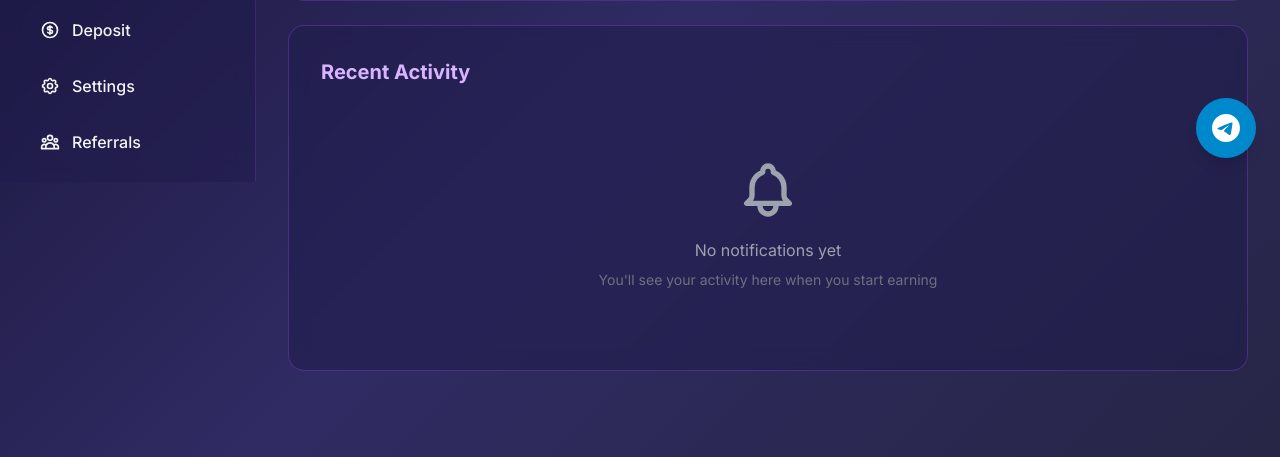
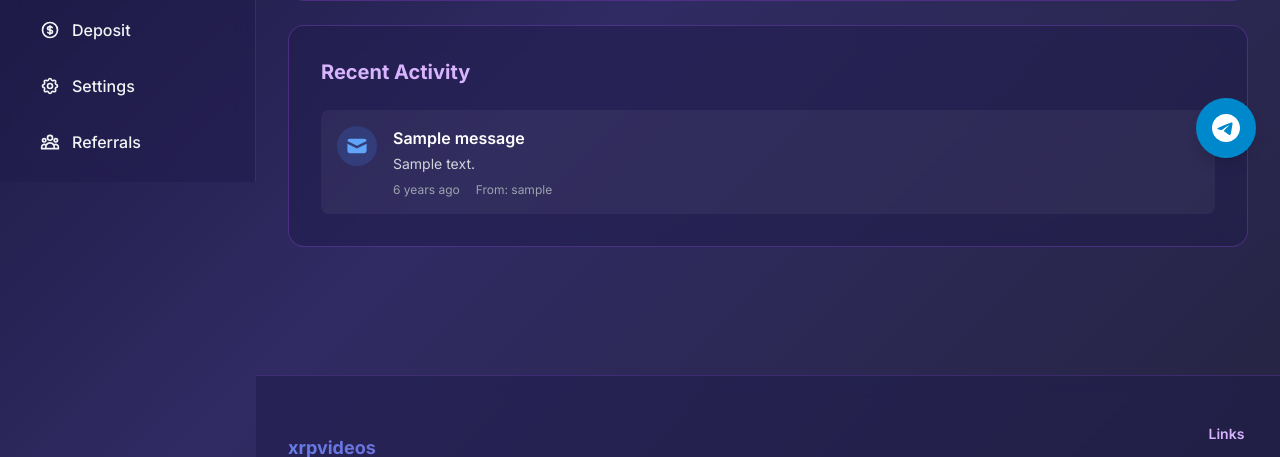
Before and after one commit to mainmesh/xrp_videos, a Django app: page /accounts/notifications/ in a window 1280 px wide. Shown: the part 618-1075 px from the top of the page. Run offline with Django 4.2, Linux system fonts and the light colour scheme; a user stored in the database is signed in; tables that the repository leaves empty hold one stand-in row (values such as "Sample post"); some libraries are stand-ins or nearby versions.

Commit message:
Add notification system for video rewards - users receive notifications when rewards are credited

```diff
--- a/accounts/views.py
+++ b/accounts/views.py
@@ -386,7 +386,15 @@ def stripe_webhook(request):
 @login_required
 def notifications(request):
     """Display user notifications."""
-    return render(request, "accounts/notifications.html")
+    from core.models import Message
+
+    # Get messages where user is the receiver
+    messages_list = Message.objects.filter(receiver=request.user).order_by('-created_at')[:50]
+
+    context = {
+        'notifications': messages_list
+    }
+    return render(request, "accounts/notifications.html", context)
 
 
 @login_required
--- /dev/null
+++ b/core/context_processors.py
@@ -0,0 +1,9 @@
+from core.models import Message
+
+
+def unread_notifications(request):
+    """Add unread notifications count to all templates."""
+    if request.user.is_authenticated:
+        unread_count = Message.objects.filter(receiver=request.user, is_read=False).count()
+        return {'unread_notifications_count': unread_count}
+    return {'unread_notifications_count': 0}
--- a/templates/accounts/notifications.html
+++ b/templates/accounts/notifications.html
@@ -54,6 +54,50 @@
     <h3 class="text-xl font-bold text-purple-300 mb-6">Recent Activity</h3>
 
     <div class="space-y-4">
+      {% if notifications %}
+        {% for notification in notifications %}
+        <div class="p-4 {% if not notification.is_read %}bg-purple-500/10 border-l-4 border-purple-500{% else %}bg-white/5{% endif %} rounded-lg hover:bg-white/10 transition">
+          <div class="flex items-start gap-4">
+            <div class="flex-shrink-0">
+              {% if '✅' in notification.subject or 'Reward' in notification.subject %}
+                <div class="w-10 h-10 bg-green-500/20 rounded-full flex items-center justify-center">
+                  <svg class="w-6 h-6 text-green-400" fill="currentColor" viewBox="0 0 20 20">
+                    <path fill-rule="evenodd" d="M10 18a8 8 0 100-16 8 8 0 000 16zm3.707-9.293a1 1 0 00-1.414-1.414L9 10.586 7.707 9.293a1 1 0 00-1.414 1.414l2 2a1 1 0 001.414 0l4-4z" clip-rule="evenodd"/>
+                  </svg>
+                </div>
+              {% elif 'Withdrawal' in notification.subject %}
+                <div class="w-10 h-10 bg-yellow-500/20 rounded-full flex items-center justify-center">
+                  <svg class="w-6 h-6 text-yellow-400" fill="currentColor" viewBox="0 0 20 20">
+                    <path d="M4 4a2 2 0 00-2 2v1h16V6a2 2 0 00-2-2H4z"/>
+                    <path fill-rule="evenodd" d="M18 9H2v5a2 2 0 002 2h12a2 2 0 002-2V9zM4 13a1 1 0 011-1h1a1 1 0 110 2H5a1 1 0 01-1-1zm5-1a1 1 0 100 2h1a1 1 0 100-2H9z" clip-rule="evenodd"/>
+                  </svg>
+                </div>
+              {% else %}
+                <div class="w-10 h-10 bg-blue-500/20 rounded-full flex items-center justify-center">
+                  <svg class="w-6 h-6 text-blue-400" fill="currentColor" viewBox="0 0 20 20">
+                    <path d="M2.003 5.884L10 9.882l7.997-3.998A2 2 0 0016 4H4a2 2 0 00-1.997 1.884z"/>
+                    <path d="M18 8.118l-8 4-8-4V14a2 2 0 002 2h12a2 2 0 002-2V8.118z"/>
+                  </svg>
+                </div>
+              {% endif %}
+            </div>
+            <div class="flex-1 min-w-0">
+              <div class="flex items-start justify-between mb-1">
+                <h4 class="font-semibold text-white truncate">{{ notification.subject }}</h4>
+                {% if not notification.is_read %}
+                  <span class="ml-2 px-2 py-0.5 bg-purple-500 text-white text-xs rounded-full flex-shrink-0">New</span>
+                {% endif %}
+              </div>
+              <p class="text-sm text-gray-300 mb-2">{{ notification.message }}</p>
+              <div class="flex items-center gap-4 text-xs text-gray-400">
+                <span>{{ notification.created_at|timesince }} ago</span>
+                <span>From: {{ notification.sender.username }}</span>
+              </div>
+            </div>
+          </div>
+        </div>
+        {% endfor %}
+      {% else %}
       <!-- Empty State -->
       <div class="text-center py-12">
         <svg class="w-16 h-16 mx-auto text-gray-400 mb-4" fill="none" stroke="currentColor" viewBox="0 0 24 24">
@@ -62,6 +106,7 @@
         <p class="text-gray-400 mb-2">No notifications yet</p>
         <p class="text-sm text-gray-500">You'll see your activity here when you start earning</p>
       </div>
+      {% endif %}
     </div>
   </div>
 </div>
--- a/templates/base.html
+++ b/templates/base.html
@@ -428,6 +428,13 @@
             <svg class="w-5 h-5" fill="none" stroke="currentColor" viewBox="0 0 24 24"><path stroke-linecap="round" stroke-linejoin="round" stroke-width="2" d="M3 8l7.89 5.26a2 2 0 002.22 0L21 8M5 19h14a2 2 0 002-2V7a2 2 0 00-2-2H5a2 2 0 00-2 2v10a2 2 0 002 2z"></path></svg>
             <span class="font-medium">Inbox</span>
           </a>
+          <a href="{% url 'accounts:notifications' %}" class="sidebar-link flex items-center gap-3 px-4 py-3 rounded-lg transition relative">
+            <svg class="w-5 h-5" fill="none" stroke="currentColor" viewBox="0 0 24 24"><path stroke-linecap="round" stroke-linejoin="round" stroke-width="2" d="M15 17h5l-1.405-1.405A2.032 2.032 0 0118 14.158V11a6.002 6.002 0 00-4-5.659V5a2 2 0 10-4 0v.341C7.67 6.165 6 8.388 6 11v3.159c0 .538-.214 1.055-.595 1.436L4 17h5m6 0v1a3 3 0 11-6 0v-1m6 0H9"></path></svg>
+            <span class="font-medium">Notifications</span>
+            {% if unread_notifications_count > 0 %}
+            <span class="absolute top-2 left-8 w-2 h-2 bg-red-500 rounded-full"></span>
+            {% endif %}
+          </a>
         </div>
         {% endif %}
 
--- a/xrp_site/settings.py
+++ b/xrp_site/settings.py
@@ -34,7 +34,7 @@ TEMPLATES=[{
  'BACKEND':'django.template.backends.django.DjangoTemplates',
  'DIRS':['templates'],
  'APP_DIRS':True,
- 'OPTIONS':{'context_processors':['django.template.context_processors.request','django.contrib.auth.context_processors.auth','django.contrib.messages.context_processors.messages']}
+ 'OPTIONS':{'context_processors':['django.template.context_processors.request','django.contrib.auth.context_processors.auth','django.contrib.messages.context_processors.messages','core.context_processors.unread_notifications']}
 }]
 WSGI_APPLICATION='xrp_site.wsgi.application'
 
```
Also changed, not shown: videos/views.py (+23 -0 lines).
